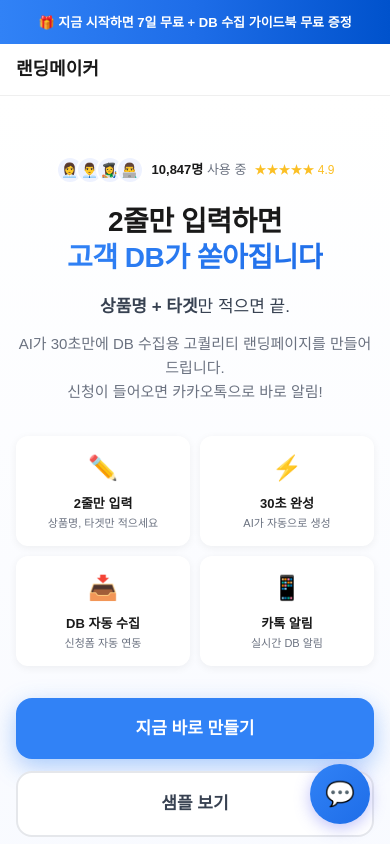
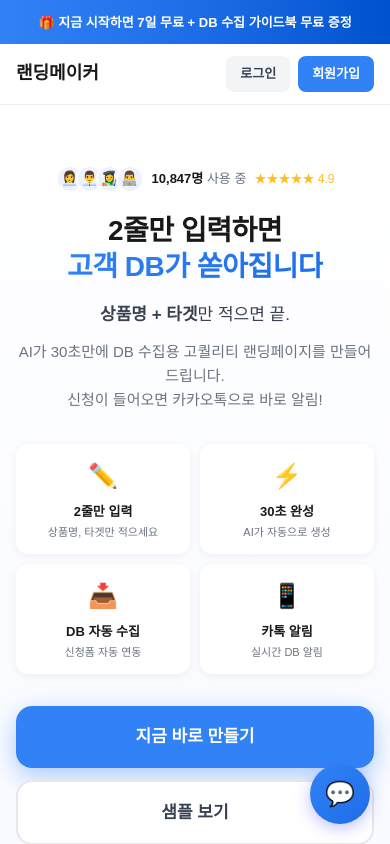
Before and after one commit to jsky9292/landingpage_membership, a Next.js app: page / in a window 390 px wide. Shown: the top 844 px of the page. Built offline with nearby package versions, Linux system fonts and the light colour scheme; no server answers; a web font is replaced by a local one.

Commit message:
Fix: add mobile nav with signup button, update footer links

```diff
--- a/app/page.tsx
+++ b/app/page.tsx
@@ -312,7 +312,7 @@ export default function HomePage() {
           .hero-buttons { flex-direction: column !important; gap: 12px !important; }
           .hero-button { width: 100% !important; padding: 18px 24px !important; font-size: 17px !important; border-radius: 16px !important; }
           .nav-links { display: none !important; }
-          .mobile-menu { display: block !important; }
+          .mobile-nav { display: flex !important; }
           .stats-grid { flex-direction: column !important; gap: 20px !important; }
           .pricing-grid { grid-template-columns: 1fr !important; gap: 12px !important; }
           .pricing-card-featured { transform: none !important; }
@@ -363,6 +363,7 @@ export default function HomePage() {
           <span style={{ fontSize: '18px', fontWeight: '800', color: '#191919' }}>
             랜딩메이커
           </span>
+          {/* PC 네비게이션 */}
           <nav className="nav-links" style={{ display: 'flex', gap: '20px', alignItems: 'center' }}>
             <a href="/samples" style={{ color: '#666', fontSize: '14px', textDecoration: 'none' }}>샘플</a>
             <a href="#cases" style={{ color: '#666', fontSize: '14px', textDecoration: 'none' }}>성공사례</a>
@@ -391,6 +392,41 @@ export default function HomePage() {
               무료로 만들기
             </button>
           </nav>
+          {/* 모바일 네비게이션 */}
+          <div className="mobile-nav" style={{ display: 'none', gap: '8px', alignItems: 'center' }}>
+            {status === 'authenticated' ? (
+              <a href="/dashboard" style={{
+                padding: '8px 14px',
+                background: '#F3F4F6',
+                color: '#374151',
+                borderRadius: '8px',
+                fontSize: '13px',
+                fontWeight: '600',
+                textDecoration: 'none',
+              }}>내 페이지</a>
+            ) : (
+              <>
+                <a href="/login" style={{
+                  padding: '8px 14px',
+                  background: '#F3F4F6',
+                  color: '#374151',
+                  borderRadius: '8px',
+                  fontSize: '13px',
+                  fontWeight: '600',
+                  textDecoration: 'none',
+                }}>로그인</a>
+                <a href="/signup" style={{
+                  padding: '8px 14px',
+                  background: '#3182F6',
+                  color: '#fff',
+                  borderRadius: '8px',
+                  fontSize: '13px',
+                  fontWeight: '600',
+                  textDecoration: 'none',
+                }}>회원가입</a>
+              </>
+            )}
+          </div>
         </div>
       </header>
 
@@ -1335,7 +1371,8 @@ export default function HomePage() {
             <div style={{ fontSize: '13px', fontWeight: '600', color: '#fff', marginBottom: '12px' }}>고객지원</div>
             <div style={{ display: 'flex', flexDirection: 'column', gap: '8px' }}>
               <a href="#faq" style={{ fontSize: '13px', color: 'rgba(255,255,255,0.6)', textDecoration: 'none' }}>자주 묻는 질문</a>
-              <a href="#pricing" style={{ fontSize: '13px', color: 'rgba(255,255,255,0.6)', textDecoration: 'none' }}>요금 안내</a>
+              <a href="/pricing" style={{ fontSize: '13px', color: 'rgba(255,255,255,0.6)', textDecoration: 'none' }}>요금 안내</a>
+              <a href="/samples" style={{ fontSize: '13px', color: 'rgba(255,255,255,0.6)', textDecoration: 'none' }}>샘플 보기</a>
             </div>
           </div>
           <div>
```
